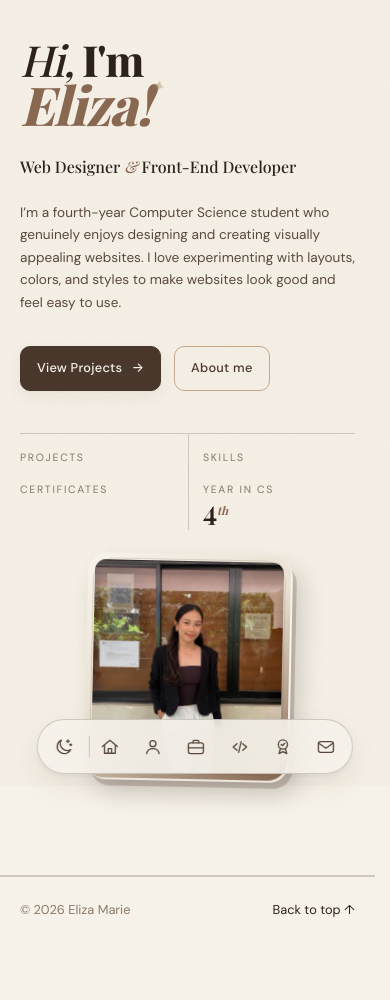
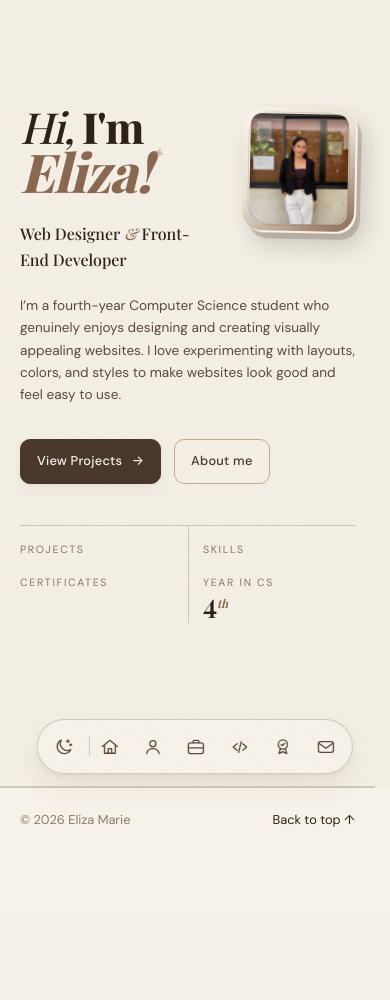
Before and after one commit to elizamariebelacsi0-hue/eliportfolio, a Django app: template templates/home.html in a window 390 px wide. Shown: the part 58-1058 px from the top of the page. After the commit the page ends 885 px from the top, so only its background shows below. Run offline with Django 5.2, Linux system fonts and the light colour scheme; the template is opened without the code that fills it, so the values that code supplies are empty; some web fonts are replaced.

Commit message:
Keep homepage portrait beside heading on mobile

```diff
--- a/static/css/home.css
+++ b/static/css/home.css
@@ -180,7 +180,6 @@
 @media (max-width: 900px) {
     .home-content {
         grid-template-columns: minmax(0, 1fr);
-        gap: 2rem;
     }
 
     .home-intro-copy,
@@ -188,9 +187,16 @@
         max-width: none;
     }
 
+    .home-title,
+    .home-intro-subtitle {
+        max-width: calc(100% - clamp(145px, 26vw, 205px));
+    }
+
     .home-photo-frame {
-        justify-self: center;
-        width: clamp(230px, 42vw, 360px);
+        position: absolute;
+        top: 0;
+        right: 0;
+        width: clamp(130px, 22vw, 180px);
     }
 }
 
@@ -202,7 +208,6 @@
 
     .home-content {
         grid-template-columns: minmax(0, 1fr);
-        gap: 1.5rem;
     }
 
     .home-kicker {
@@ -238,11 +243,15 @@
     }
 
     .home-photo-frame {
-        justify-self: center;
-        width: min(100%, clamp(180px, 52vw, 260px));
+        width: clamp(112px, 24vw, 168px);
         padding: 7px;
         border-radius: 20px;
         box-shadow: 2px 2px 0 var(--white), 6px 8px 0 rgb(75 56 44 / 22%), 10px 14px 24px rgb(45 34 27 / 20%);
+    }
+
+    .home-title,
+    .home-intro-subtitle {
+        max-width: calc(100% - clamp(145px, 26vw, 205px));
     }
 
     .home-photo {
--- a/templates/home.html
+++ b/templates/home.html
@@ -5,7 +5,7 @@
 {% block page_label %}Home{% endblock %}
 
 {% block extra_css %}
-<link rel="stylesheet" href="{% static 'css/home.css' %}?v=24">
+<link rel="stylesheet" href="{% static 'css/home.css' %}?v=25">
 {% endblock %}
 
 {% block content %}
```
